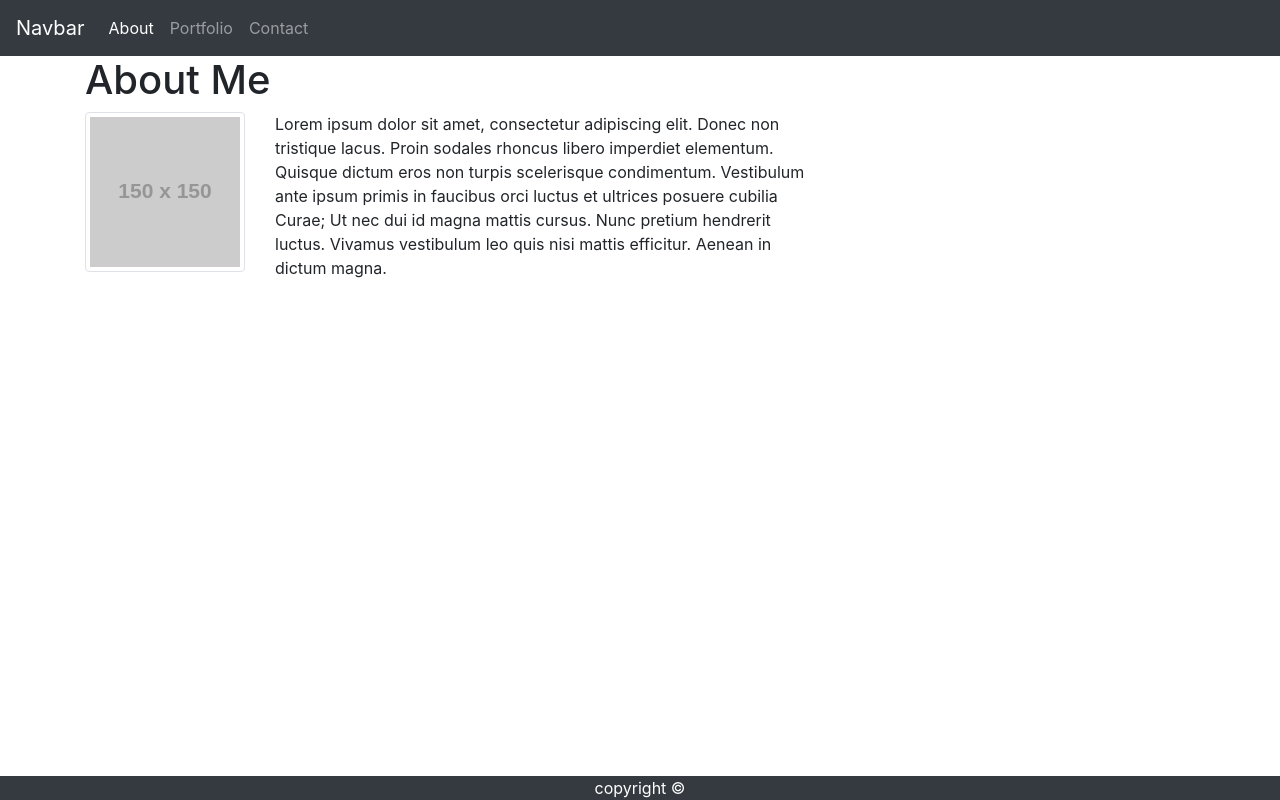
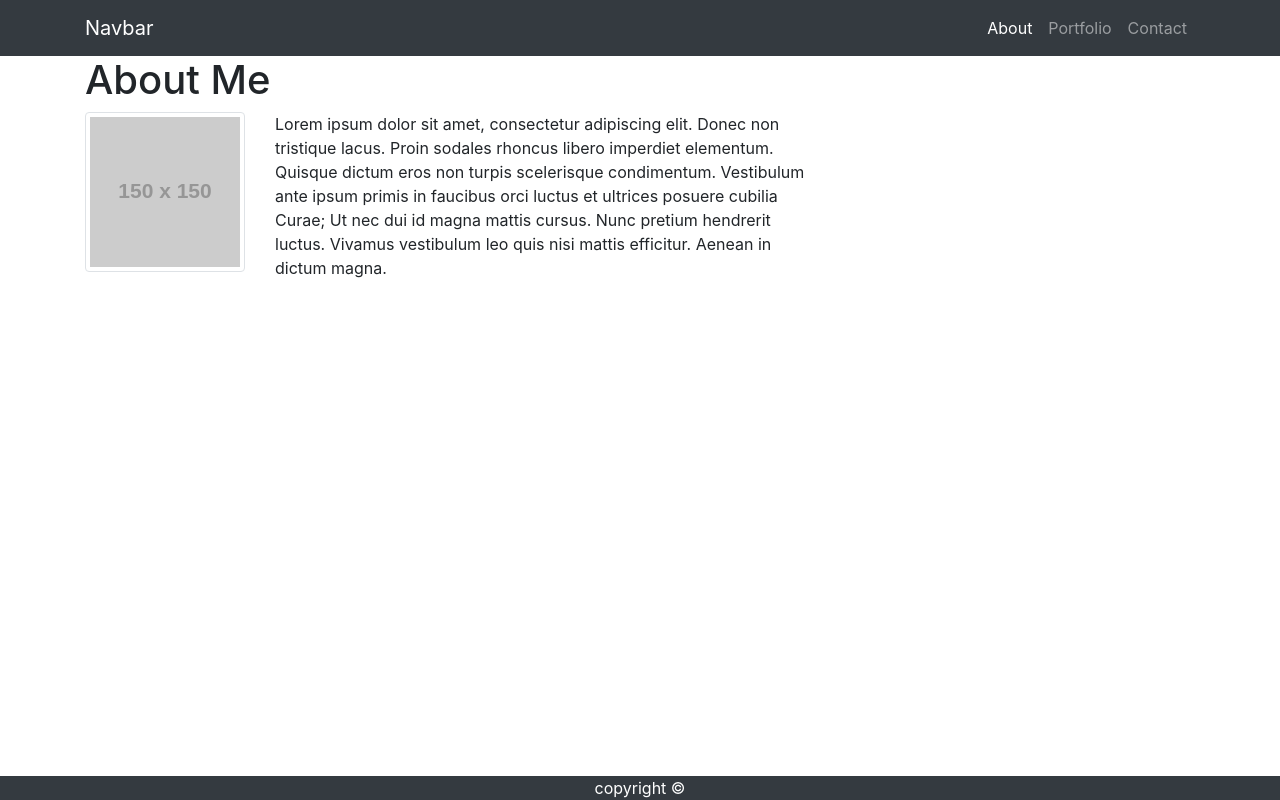
Before and after one commit to chibimayura/Bootstrap-Portfolio, a plain HTML site: page index.html in a window 1280 px wide. Drawn offline with nearby package versions, Linux system fonts and the light colour scheme; placeholder pictures from the web are drawn by us.

Commit message:
navbar content align right

```diff
--- a/index.html
+++ b/index.html
@@ -6,13 +6,14 @@
 </head>
 <body>
 	<nav class="navbar navbar-expand-lg navbar-dark bg-dark">
+		<div class="container">
 			<a class="navbar-brand" href="#">Navbar</a>
 			<button class="navbar-toggler" type="button" data-toggle="collapse" data-target="#navbarSupportedContent" aria-controls="navbarSupportedContent" aria-expanded="false" aria-label="Toggle navigation">
 				<span class="navbar-toggler-icon"></span>
 			</button>
 
 			<div class="collapse navbar-collapse" id="navbarSupportedContent">
-			<ul class="navbar-nav mr-auto">
+				<ul class="navbar-nav ml-auto">
 					<li class="nav-item active">
 					<a class="nav-link" href="#">About <span class="sr-only">(current)</span></a>
 					</li>
@@ -23,6 +24,7 @@
 					<a class="nav-link" href="contact.html">Contact</a>
 					</li>
 				</ul>
+			</div>
 		</div>
 	</nav>
 
```
Lines whose indentation alone changed are shown as unchanged.
